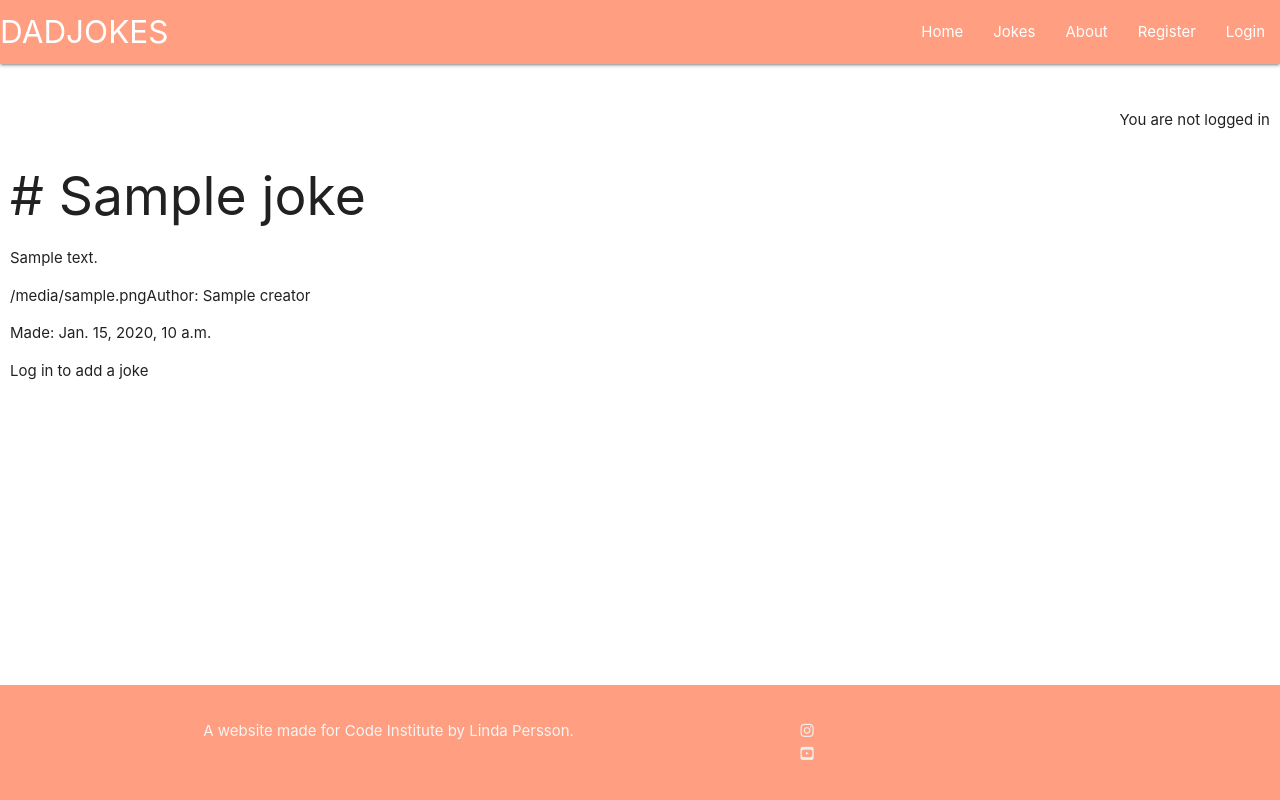
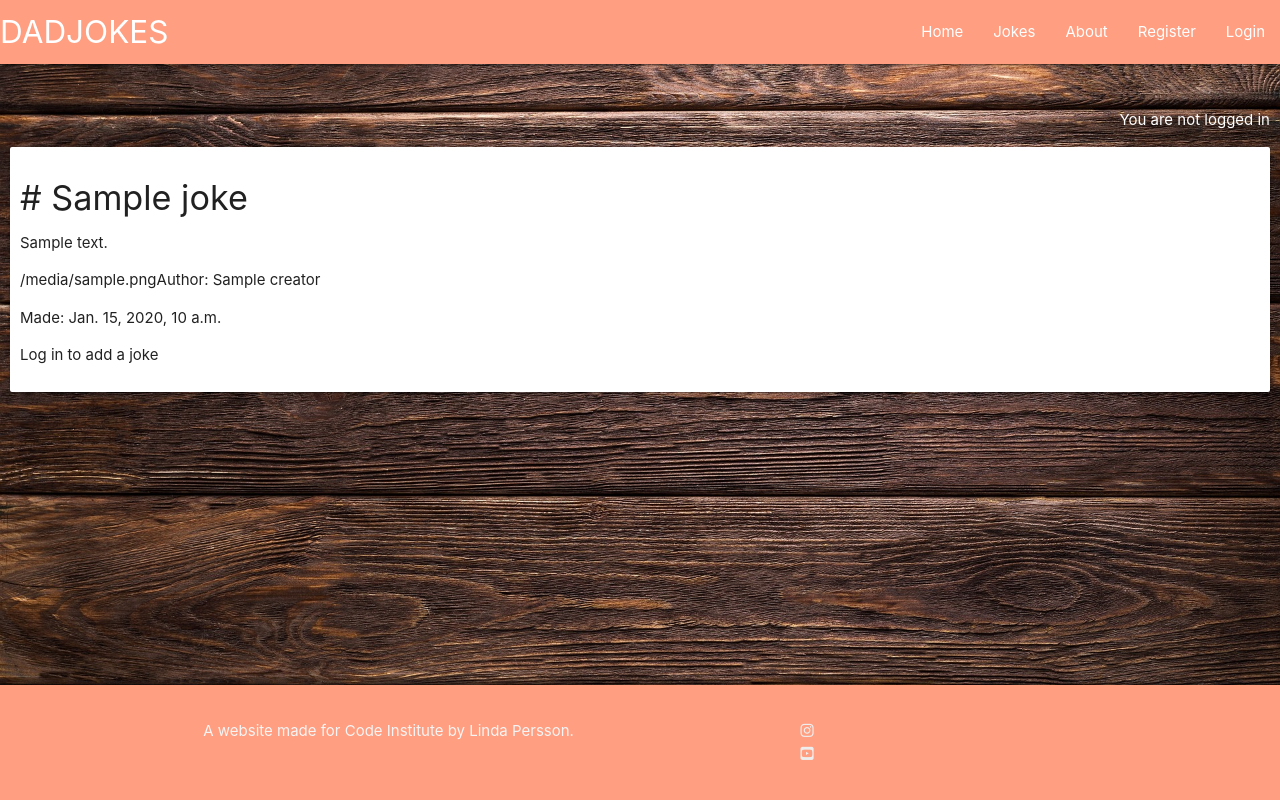
Before and after one commit to LindaAPersson/dadjokes, a Django app: template the_jokes/templates/the_jokes/edit_jokes.html in a window 1280 px wide. Run offline with Django 3.2, Linux system fonts and the light colour scheme; the template is opened without the code that fills it: most values are stand-ins (such as "Sample title", 1, 10 or a date in 2020); some libraries are stand-ins or nearby versions.

Commit message:
<style>[background]added backgrund img to all pages

```diff
--- a/templates/base.html
+++ b/templates/base.html
@@ -96,9 +96,9 @@
         <!-- inlog/logout confirmation -->
 
             {% if user.is_authenticated %}
-            <p class="right-align">You are logged in as {{ user }}</p>
+            <p class="right-align white-text">You are logged in as {{ user }}</p>
             {% else %}
-            <p class="right-align">You are not logged in</p>
+            <p class="right-align white-text">You are not logged in</p>
             {% endif %}
 
 
--- a/the_jokes/templates/the_jokes/add_jokes.html
+++ b/the_jokes/templates/the_jokes/add_jokes.html
@@ -2,7 +2,10 @@
 {% load static %}
 {% load crispy_forms_tags %}
 {% block content %}
+
 <!-- Creating New joke -->
+
+<body id="bg-img-pages" class="responsive-img">
   <div>
     <div>
       {% if user.is_authenticated %}
@@ -23,7 +26,8 @@
           {%endfor%}
         </div>
       </div>
+</body>
 {% endblock %}
 {% block script %}
-<script src="{% static 'js/jokes.js' %}"></script>
+<script src=" {% static 'js/jokes.js' %}"></script>
           {% endblock %}
--- a/the_jokes/templates/the_jokes/edit_jokes.html
+++ b/the_jokes/templates/the_jokes/edit_jokes.html
@@ -4,22 +4,22 @@
 {% block content %}
 <!-- edit joke -->
 
-    <div>
-
-            <h2># {{joke.title}}</h2>
+<body id="bg-img-pages" class="responsive-img">
+  <div class="row">
+    <div class="card">
+      <h4># {{joke.title}}</h4>
       <p id="joke{{ joke.joke_text }}">{{joke.joke_text | safe}}</p>
       <p><span>{{joke.creator_image}}</span></span>Author: {{joke.creator}}</p>
       <p>Made: {{joke.created_on}}</p>
 
-        <div>
       {% if user.is_authenticated and joke.creator == user %}
-          <h3>Edit joke:</h3>
+      <h4>Edit joke:</h4>
       <p>Posting as: {{ user.username }}</p>
       <form id="EditJokeForm" method="post">
         {{ edit_joke_form }}
         {% csrf_token %}
-            <button id="submitButton" type="submit"></a>Edit</button>
-            <button data-target="modal2" class="btn modal-trigger btn-delete" joke_id="{{ joke.id }}">Delete</button>
+        <button id="submitButton" type="submit" class="btn-small  orange lighten-1 btn-edit"></a>Edit</button>
+        <button data-target="modal2" class="btn-small deep-orange modal-trigger btn-delete" joke_id="{{ joke.id }}">Delete</button>
       </form>
       {% else %}
       <p>Log in to add a joke </p>
@@ -37,12 +37,12 @@
         This action cannot be undone.</p>
     </div>
     <div class="modal-footer">
-    <button type="button" class="btn btn-secondary"data-bs-dismiss="modal">Close</button>
+      <button type="button" class="btn btn-secondary" data-bs-dismiss="modal">Close</button>
       <a id="deleteConfirm" href="#" class="btn btn-danger modal-close waves-effect waves-green btn-flat">Delete</a>
 
     </div>
   </div>
-
+</body>
 {% endblock %}
 {% block script %}
 <script src="{% static 'js/jokes.js' %}"></script>
--- a/the_jokes/templates/the_jokes/jokes_detail.html
+++ b/the_jokes/templates/the_jokes/jokes_detail.html
@@ -85,9 +85,6 @@
               </span>
           </li>
         </ul>
-
-        <!-- Creating New Comments -->
-
       </div>
     </div>
   </div>
--- a/the_jokes/templates/the_jokes/the_jokes.html
+++ b/the_jokes/templates/the_jokes/the_jokes.html
@@ -3,7 +3,7 @@
 
 {% block content %}
 
-<body>
+<body id="bg-img-pages" class="responsive-img">
     <div class="row">
         <div class="col s12 m7">
             <div class="card">
```
Also changed, not shown: the_jokes/templates/the_jokes/category.html (+1 -6 lines). Lines whose indentation alone changed are shown as unchanged.
